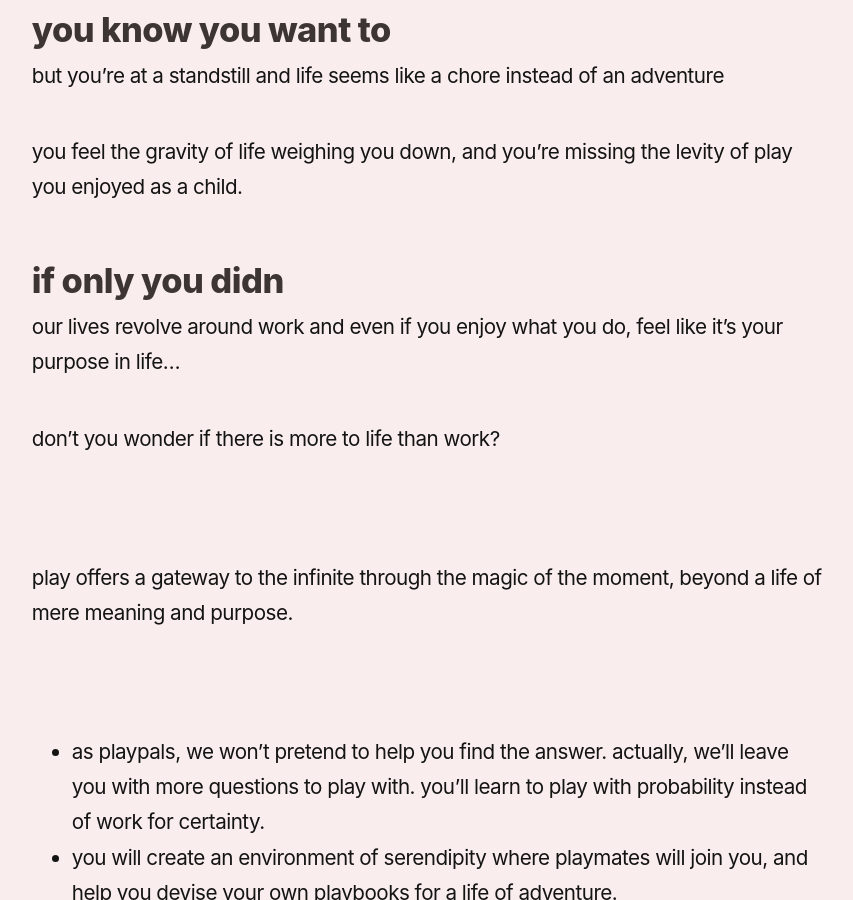
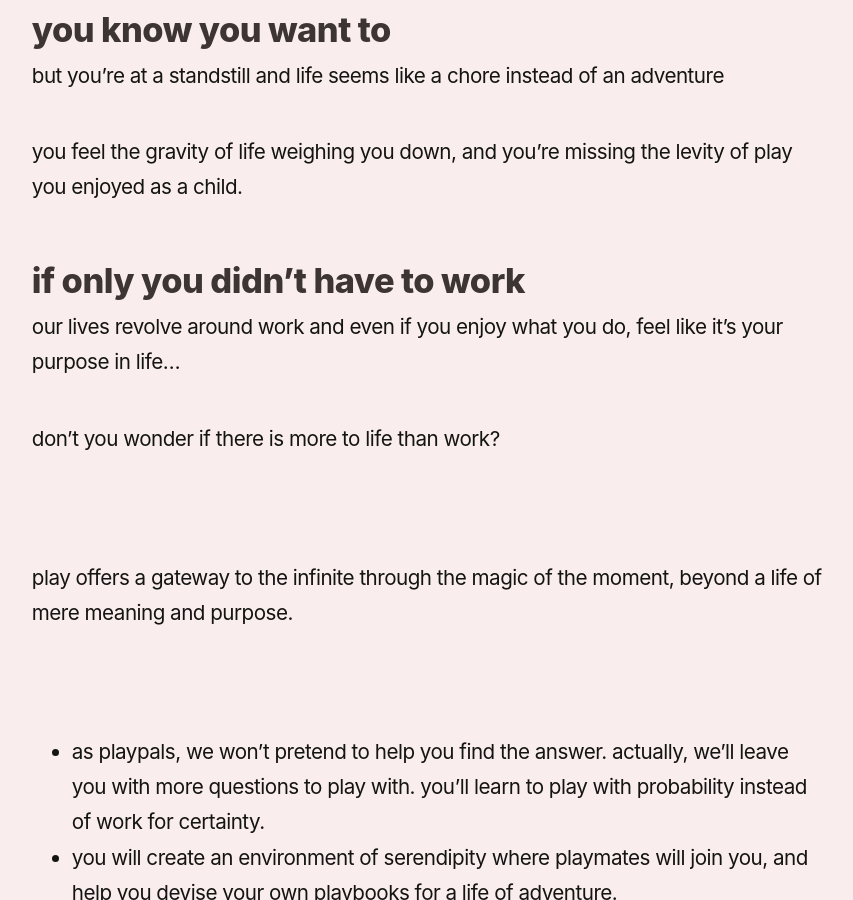
Before and after one commit to reddy2go/redgarden, a Jekyll site: the page built from _notes/playpen.md, in a window 1280 px wide and 900 px high, scrolled down 1137 px. Shown: the whole window, without its empty margins (45-898 px from the left). Built offline with Jekyll 4.4.1, drawn with Linux system fonts in a browser that asks for light colours; some web fonts are replaced; Markdown is read by kramdown in place of the engine named in the settings.

Commit message:
auto commit

```diff
--- a/_notes/playpen.md
+++ b/_notes/playpen.md
@@ -16,7 +16,7 @@ but you're at a standstill and life seems like a chore instead of an adventure
 
 you feel the gravity of life weighing you down, and you're missing the levity of play you enjoyed as a child.
 
-### if only you didn
+### if only you didn't have to work
 our lives revolve around work and even if you enjoy what you do, feel like it's your purpose in life...
 
 don't you wonder if there is more to life than work?
```
